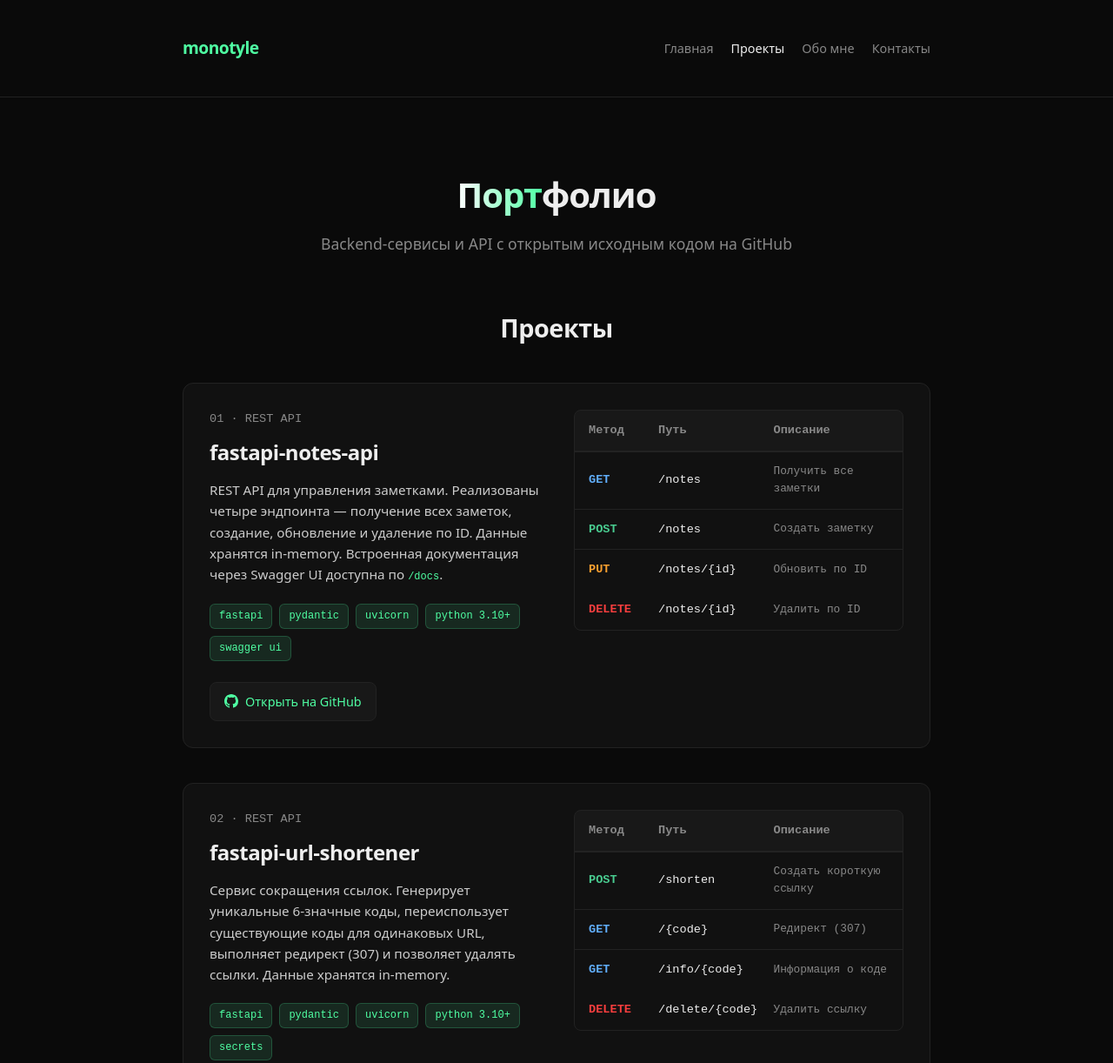
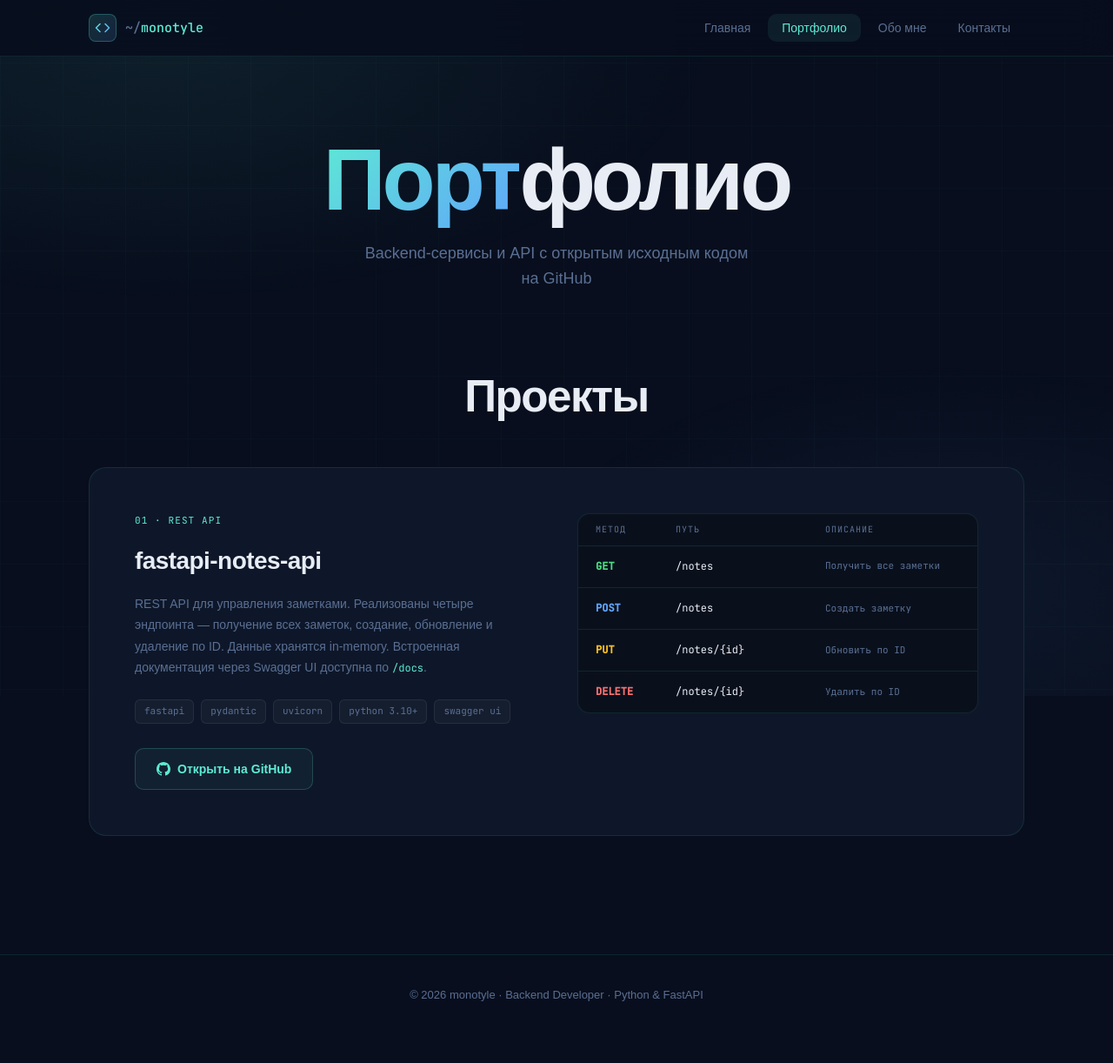
Before and after one commit to monotyle/portfolio, a plain HTML site: page portfolio.html in a window 1280 px wide. Shown: the top 1222 px of the page at 87% size. After the commit the page ends 1191 px from the top, so only its background shows below. Drawn offline with Linux system fonts and the light colour scheme; a web font is replaced by a local one.

Commit message:
Update portfolio.html

```diff
--- a/portfolio.html
+++ b/portfolio.html
@@ -3,127 +3,105 @@
 <head>
   <meta charset="UTF-8" />
   <meta name="viewport" content="width=device-width, initial-scale=1.0" />
-  <title>Портфолио | monotyle</title>
+  <title>Портфолио — monotyle</title>
+  <meta name="description" content="Портфолио monotyle — Backend-сервисы и API на Python и FastAPI." />
+  <link rel="canonical" href="https://monotyle.dev/portfolio.html" />
   <link rel="icon" type="image/svg+xml" href="favicon.svg" />
+  <link rel="preconnect" href="https://fonts.googleapis.com" />
+  <link rel="preconnect" href="https://fonts.gstatic.com" crossorigin />
+  <link href="https://fonts.googleapis.com/css2?family=Cabinet+Grotesk:wght@400;500;700;800;900&family=Satoshi:wght@400;500;700&family=JetBrains+Mono:wght@400;500&display=swap" rel="stylesheet" />
   <style>
-    :root {
-      --bg: #0a0a0a;
-      --card: #111;
-      --text: #eee;
-      --muted: #888;
-      --mint: #4fffa3;
-      --border: #222;
-      --font-mono: 'JetBrains Mono', monospace;
-    }
-    * { box-sizing: border-box; margin: 0; padding: 0; }
-    body {
-      background: var(--bg);
-      color: var(--text);
-      font-family: system-ui, -apple-system, sans-serif;
-      line-height: 1.6;
-    }
-    .container { max-width: 900px; margin: 0 auto; padding: 0 20px; }
-    a { color: var(--mint); text-decoration: none; transition: opacity 0.2s; }
-    a:hover { opacity: 0.8; }
+    :root{--bg:#080e1d;--card:#0e1729;--border:rgba(94,234,212,0.1);--text:#e8edf5;--muted:#5a6f93;--mint:#5eead4;--amber:#fbbf24;--blue:#60a5fa;}
+    *,*::before,*::after{box-sizing:border-box;margin:0;padding:0;}
+    html{scroll-behavior:smooth;}
+    body{background:var(--bg);color:var(--text);font-family:'Satoshi',sans-serif;line-height:1.6;overflow-x:hidden;}
+    .bg-mesh{position:fixed;inset:0;z-index:0;pointer-events:none;background:radial-gradient(ellipse 90% 70% at 15% 5%,rgba(94,234,212,0.08) 0%,transparent 55%),radial-gradient(ellipse 70% 60% at 85% 85%,rgba(96,165,250,0.07) 0%,transparent 55%);}
+    .bg-grid{position:fixed;inset:0;z-index:0;pointer-events:none;background-image:linear-gradient(rgba(94,234,212,0.025) 1px,transparent 1px),linear-gradient(90deg,rgba(94,234,212,0.025) 1px,transparent 1px);background-size:72px 72px;}
+    nav{position:fixed;top:0;left:0;right:0;z-index:100;background:rgba(8,14,29,0.85);backdrop-filter:blur(20px);border-bottom:1px solid var(--border);}
+    .nav-inner{max-width:1140px;margin:0 auto;padding:0 32px;height:64px;display:flex;align-items:center;justify-content:space-between;}
+    .logo{display:flex;align-items:center;gap:10px;font-family:'JetBrains Mono',monospace;font-size:15px;font-weight:500;text-decoration:none;color:var(--text);}
+    .logo-icon{width:32px;height:32px;border-radius:8px;background:linear-gradient(135deg,rgba(94,234,212,0.15),rgba(96,165,250,0.15));border:1px solid rgba(94,234,212,0.25);display:flex;align-items:center;justify-content:center;flex-shrink:0;}
+    .logo-text{color:var(--muted);}
+    .logo-name{color:var(--mint);}
+    .nav-links{display:flex;align-items:center;gap:4px;list-style:none;}
+    .nav-links a{font-size:14px;font-weight:500;color:var(--muted);text-decoration:none;padding:8px 16px;border-radius:10px;transition:all 0.2s;}
+    .nav-links a:hover{color:var(--text);background:rgba(94,234,212,0.07);}
+    .nav-links a.active{color:var(--mint);background:rgba(94,234,212,0.08);}
+    .nav-burger{display:none;background:none;border:none;color:var(--muted);cursor:pointer;padding:6px;}
+    .mobile-nav{display:none;flex-direction:column;gap:4px;padding:16px 24px 20px;background:rgba(8,14,29,0.97);border-bottom:1px solid var(--border);}
+    .mobile-nav.open{display:flex;}
+    .mobile-nav a{font-size:15px;font-weight:500;color:var(--muted);text-decoration:none;padding:12px 16px;border-radius:10px;transition:all 0.2s;}
+    .mobile-nav a:hover{color:var(--text);background:rgba(94,234,212,0.07);}
+    main{position:relative;z-index:1;}
+    .container{max-width:1140px;margin:0 auto;padding:0 32px;}
+    .section-title{font-family:'Cabinet Grotesk',sans-serif;font-size:clamp(32px,4vw,52px);font-weight:900;letter-spacing:-0.03em;color:var(--text);}
+    .card{background:var(--card);border:1px solid var(--border);border-radius:20px;transition:all 0.3s;position:relative;overflow:hidden;}
+    .card::before{content:'';position:absolute;top:0;left:0;right:0;height:1px;background:linear-gradient(90deg,transparent,var(--mint),transparent);opacity:0;transition:opacity 0.3s;}
+    .card:hover{border-color:rgba(94,234,212,0.2);box-shadow:0 24px 64px rgba(0,0,0,0.3);}
+    .card:hover::before{opacity:1;}
+    .stag{font-family:'JetBrains Mono',monospace;font-size:11px;color:var(--muted);background:rgba(255,255,255,0.03);border:1px solid rgba(255,255,255,0.07);padding:4px 10px;border-radius:6px;}
+    .reveal{opacity:0;transform:translateY(36px);transition:opacity 0.75s ease,transform 0.75s ease;}
+    .reveal.visible{opacity:1;transform:none;}
+    @keyframes fadeUp{from{opacity:0;transform:translateY(28px)}to{opacity:1;transform:none}}
 
-    /* Header */
-    header { padding: 40px 0; border-bottom: 1px solid var(--border); }
-    nav { display: flex; justify-content: space-between; align-items: center; }
-    .logo { font-weight: 700; font-size: 1.2rem; letter-spacing: -0.5px; }
-    .nav-links { display: flex; gap: 20px; font-size: 0.9rem; }
-    .nav-links a { color: var(--muted); }
-    .nav-links a:hover, .nav-links a.active { color: var(--text); }
+    .hero{padding:160px 0 80px;text-align:center;}
+    .hero h1{font-family:'Cabinet Grotesk',sans-serif;font-weight:900;font-size:clamp(52px,8vw,100px);line-height:0.93;letter-spacing:-0.04em;animation:fadeUp 0.7s 0.1s ease both;}
+    .hero h1 .grad{background:linear-gradient(135deg,var(--mint),var(--blue));-webkit-background-clip:text;-webkit-text-fill-color:transparent;background-clip:text;}
+    .hero-sub{margin:24px auto 0;font-size:18px;color:var(--muted);max-width:460px;animation:fadeUp 0.7s 0.2s ease both;}
 
-    /* Hero */
-    .hero { padding: 80px 0 60px; text-align: center; }
-    .hero h1 { font-size: 2.5rem; margin-bottom: 10px; letter-spacing: -1px; }
-    .grad { background: linear-gradient(90deg, #fff, var(--mint)); -webkit-background-clip: text; -webkit-text-fill-color: transparent; }
-    .hero-sub { color: var(--muted); font-size: 1.1rem; }
+    .proj{display:grid;grid-template-columns:1fr 1fr;gap:48px;align-items:start;padding:52px;margin-bottom:16px;}
+    .proj-num{font-family:'JetBrains Mono',monospace;font-size:11px;color:var(--mint);letter-spacing:0.1em;margin-bottom:16px;}
+    .proj-title{font-family:'Cabinet Grotesk',sans-serif;font-size:28px;font-weight:900;letter-spacing:-0.02em;margin-bottom:14px;}
+    .proj-desc{font-size:14px;color:var(--muted);line-height:1.75;margin-bottom:24px;}
+    .proj-link{display:inline-flex;align-items:center;gap:8px;font-size:14px;font-weight:700;color:var(--mint);text-decoration:none;padding:12px 24px;border-radius:10px;border:1px solid rgba(94,234,212,0.2);background:rgba(94,234,212,0.05);transition:all 0.25s;}
+    .proj-link:hover{background:rgba(94,234,212,0.1);transform:translateY(-2px);}
+    .ep-table{border:1px solid var(--border);border-radius:14px;overflow:hidden;background:rgba(0,0,0,0.3);}
+    .ep-header{display:grid;grid-template-columns:80px 160px 1fr;gap:12px;padding:10px 20px;border-bottom:1px solid var(--border);font-family:'JetBrains Mono',monospace;font-size:10px;color:var(--muted);letter-spacing:0.1em;text-transform:uppercase;}
+    .ep-row{display:grid;grid-template-columns:80px 160px 1fr;gap:12px;padding:14px 20px;border-bottom:1px solid var(--border);font-family:'JetBrains Mono',monospace;font-size:12px;align-items:center;transition:background 0.15s;}
+    .ep-row:last-child{border-bottom:none;}
+    .ep-row:hover{background:rgba(94,234,212,0.04);}
+    .m-get{color:#4ade80;font-weight:600;}
+    .m-post{color:#60a5fa;font-weight:600;}
+    .m-put{color:var(--amber);font-weight:600;}
+    .m-del{color:#f87171;font-weight:600;}
+    .ep-path{color:var(--text);}
+    .ep-desc{color:var(--muted);font-size:11px;}
 
-    /* Projects */
-    section { padding: 60px 0; }
-    .section-title { font-size: 1.8rem; margin-bottom: 40px; text-align: center; letter-spacing: -0.5px; }
-
-    .card.proj {
-      background: var(--card);
-      border: 1px solid var(--border);
-      border-radius: 12px;
-      padding: 30px;
-      margin-bottom: 40px;
-      display: grid;
-      grid-template-columns: 1fr 1fr;
-      gap: 40px;
-      transition: transform 0.2s, border-color 0.2s;
-    }
-    .card.proj:hover { transform: translateY(-2px); border-color: var(--mint); }
-
-    .proj-num { color: var(--muted); font-size: 0.85rem; margin-bottom: 8px; font-family: var(--font-mono); }
-    .proj-title { font-size: 1.5rem; margin-bottom: 12px; letter-spacing: -0.5px; }
-    .proj-desc { color: #ccc; margin-bottom: 20px; font-size: 0.95rem; }
-
-    .tags { display: flex; gap: 8px; flex-wrap: wrap; margin-bottom: 24px; }
-    .stag {
-      background: rgba(79, 255, 163, 0.1);
-      color: var(--mint);
-      padding: 4px 10px;
-      border-radius: 6px;
-      font-size: 0.75rem;
-      font-family: var(--font-mono);
-      border: 1px solid rgba(79, 255, 163, 0.2);
-    }
-
-    .proj-link {
-      display: inline-flex;
-      align-items: center;
-      gap: 8px;
-      font-weight: 500;
-      font-size: 0.9rem;
-      border: 1px solid var(--border);
-      padding: 10px 16px;
-      border-radius: 8px;
-      background: rgba(255,255,255,0.03);
-    }
-    .proj-link:hover { background: rgba(255,255,255,0.08); border-color: var(--mint); }
-
-    /* API Table */
-    .ep-table { display: flex; flex-direction: column; gap: 0; border: 1px solid var(--border); border-radius: 8px; overflow: hidden; }
-    .ep-header, .ep-row { display: grid; grid-template-columns: 80px 1fr 1fr; padding: 12px 16px; font-size: 0.85rem; font-family: var(--font-mono); }
-    .ep-header { background: rgba(255,255,255,0.03); font-weight: 600; color: var(--muted); border-bottom: 1px solid var(--border); }
-    .ep-row { border-top: 1px solid var(--border); align-items: center; }
-    .ep-row:last-child { border-top: none; }
-    .ep-row:hover { background: rgba(255,255,255,0.02); }
-
-    .m-get { color: #61affe; font-weight: 700; }
-    .m-post { color: #49cc90; font-weight: 700; }
-    .m-put { color: #fca130; font-weight: 700; }
-    .m-del { color: #f93e3e; font-weight: 700; }
-    .ep-path { color: var(--text); }
-    .ep-desc { color: var(--muted); font-size: 0.8rem; }
-
-    @media (max-width: 768px) {
-      .card.proj { grid-template-columns: 1fr; gap: 24px; }
-      .ep-header, .ep-row { grid-template-columns: 70px 1fr; }
-      .ep-header span:last-child, .ep-row span:last-child { display: none; }
-    }
-
-    footer { text-align: center; padding: 40px 0; color: var(--muted); font-size: 0.85rem; border-top: 1px solid var(--border); margin-top: 60px; }
+    footer{border-top:1px solid var(--border);padding:36px;text-align:center;position:relative;z-index:1;}
+    footer p{font-size:13px;color:var(--muted);}
+    @media(max-width:768px){.nav-links{display:none;}.nav-burger{display:block;}.container{padding:0 20px;}.proj{grid-template-columns:1fr;gap:28px;padding:32px;}.ep-header{display:none;}.ep-row{grid-template-columns:70px 1fr;}.ep-desc{display:none;}}
   </style>
 </head>
 <body>
-
-  <header>
-    <div class="container">
+<div class="bg-mesh"></div>
+<div class="bg-grid"></div>
 <nav>
-        <a href="index.html" class="logo">monotyle</a>
-        <div class="nav-links">
-          <a href="index.html">Главная</a>
-          <a href="portfolio.html" class="active">Проекты</a>
-          <a href="about.html">Обо мне</a>
-          <a href="contacts.html">Контакты</a>
+  <div class="nav-inner">
+    <a href="index.html" class="logo">
+      <div class="logo-icon">
+        <svg width="18" height="18" viewBox="0 0 24 24" fill="none" stroke-width="2" stroke-linecap="round" stroke-linejoin="round">
+          <polyline points="16 18 22 12 16 6" stroke="url(#g1)"/>
+          <polyline points="8 6 2 12 8 18" stroke="url(#g2)"/>
+          <defs>
+            <linearGradient id="g1" x1="0" y1="0" x2="24" y2="24" gradientUnits="userSpaceOnUse"><stop stop-color="#5eead4"/><stop offset="1" stop-color="#60a5fa"/></linearGradient>
+            <linearGradient id="g2" x1="0" y1="0" x2="24" y2="24" gradientUnits="userSpaceOnUse"><stop stop-color="#5eead4"/><stop offset="1" stop-color="#60a5fa"/></linearGradient>
+          </defs>
+        </svg>
+      </div>
+      <span><span class="logo-text">~/</span><span class="logo-name">monotyle</span></span>
+    </a>
+    <button class="nav-burger" id="burger"><svg width="22" height="22" fill="none" stroke="currentColor" stroke-width="2" viewBox="0 0 24 24"><path d="M4 6h16M4 12h16M4 18h16"/></svg></button>
+    <ul class="nav-links">
+      <li><a href="index.html" data-nav="index.html">Главная</a></li>
+      <li><a href="portfolio.html" data-nav="portfolio.html">Портфолио</a></li>
+      <li><a href="about.html" data-nav="about.html">Обо мне</a></li>
+      <li><a href="contacts.html" data-nav="contacts.html">Контакты</a></li>
+    </ul>
+  </div>
+  <div class="mobile-nav" id="mobile-nav">
+    <a href="index.html">Главная</a><a href="portfolio.html">Портфолио</a><a href="about.html">Обо мне</a><a href="contacts.html">Контакты</a>
   </div>
 </nav>
-    </div>
-  </header>
 
 <main>
   <section class="hero">
@@ -135,23 +113,15 @@
 
   <section style="padding:0 0 120px;">
     <div class="container">
-        <div style="text-align:center;margin-bottom:40px;">
+      <div style="text-align:center;margin-bottom:40px;" class="reveal">
         <h2 class="section-title">Проекты</h2>
       </div>
-
-        <!-- Проект 1: Notes API -->
-        <div class="card proj">
+      <div class="card proj reveal">
         <div>
           <p class="proj-num">01 · REST API</p>
           <h3 class="proj-title">fastapi-notes-api</h3>
           <p class="proj-desc">REST API для управления заметками. Реализованы четыре эндпоинта — получение всех заметок, создание, обновление и удаление по ID. Данные хранятся in-memory. Встроенная документация через Swagger UI доступна по <code style="font-family:'JetBrains Mono',monospace;font-size:12px;color:var(--mint);">/docs</code>.</p>
-            <div class="tags">
-              <span class="stag">fastapi</span>
-              <span class="stag">pydantic</span>
-              <span class="stag">uvicorn</span>
-              <span class="stag">python 3.10+</span>
-              <span class="stag">swagger ui</span>
-            </div>
+          <div style="display:flex;gap:8px;flex-wrap:wrap;margin-bottom:28px;"><span class="stag">fastapi</span><span class="stag">pydantic</span><span class="stag">uvicorn</span><span class="stag">python 3.10+</span><span class="stag">swagger ui</span></div>
           <a href="https://github.com/monotyle/fastapi-notes-api" target="_blank" class="proj-link">
             <svg width="16" height="16" fill="currentColor" viewBox="0 0 24 24"><path d="M12 0C5.37 0 0 5.37 0 12c0 5.31 3.435 9.795 8.205 11.385.6.105.825-.255.825-.57 0-.285-.015-1.23-.015-2.235-3.015.555-3.795-.735-4.035-1.41-.135-.345-.72-1.41-1.23-1.695-.42-.225-1.02-.78-.015-.795.945-.015 1.62.87 1.845 1.23 1.08 1.815 2.805 1.305 3.495.99.105-.78.42-1.305.765-1.605-2.67-.3-5.46-1.335-5.46-5.925 0-1.305.465-2.385 1.23-3.225-.12-.3-.54-1.53.12-3.18 0 0 1.005-.315 3.3 1.23.96-.27 1.98-.405 3-.405s2.04.135 3 .405c2.295-1.56 3.3-1.23 3.3-1.23.66 1.65.24 2.88.12 3.18.765.84 1.23 1.905 1.23 3.225 0 4.605-2.805 5.625-5.475 5.925.435.375.81 1.095.81 2.22 0 1.605-.015 2.895-.015 3.3 0 .315.225.69.825.57A12.02 12.02 0 0 0 24 12c0-6.63-5.37-12-12-12z"/></svg>
             Открыть на GitHub
@@ -167,45 +137,18 @@
           </div>
         </div>
       </div>
-
-        <!-- Проект 2: URL Shortener -->
-        <div class="card proj">
-          <div>
-            <p class="proj-num">02 · REST API</p>
-            <h3 class="proj-title">fastapi-url-shortener</h3>
-            <p class="proj-desc">Сервис сокращения ссылок. Генерирует уникальные 6-значные коды, переиспользует существующие коды для одинаковых URL, выполняет редирект (307) и позволяет удалять ссылки. Данные хранятся in-memory.</p>
-            <div class="tags">
-              <span class="stag">fastapi</span>
-              <span class="stag">pydantic</span>
-              <span class="stag">uvicorn</span>
-              <span class="stag">python 3.10+</span>
-              <span class="stag">secrets</span>
-            </div>
-            <a href="https://github.com/monotyle/fastapi-url-shortener" target="_blank" class="proj-link">
-              <svg width="16" height="16" fill="currentColor" viewBox="0 0 24 24"><path d="M12 0C5.37 0 0 5.37 0 12c0 5.31 3.435 9.795 8.205 11.385.6.105.825-.255.825-.57 0-.285-.015-1.23-.015-2.235-3.015.555-3.795-.735-4.035-1.41-.135-.345-.72-1.41-1.23-1.695-.42-.225-1.02-.78-.015-.795.945-.015 1.62.87 1.845 1.23 1.08 1.815 2.805 1.305 3.495.99.105-.78.42-1.305.765-1.605-2.67-.3-5.46-1.335-5.46-5.925 0-1.305.465-2.385 1.23-3.225-.12-.3-.54-1.53.12-3.18 0 0 1.005-.315 3.3 1.23.96-.27 1.98-.405 3-.405s2.04.135 3 .405c2.295-1.56 3.3-1.23 3.3-1.23.66 1.65.24 2.88.12 3.18.765.84 1.23 1.905 1.23 3.225 0 4.605-2.805 5.625-5.475 5.925.435.375.81 1.095.81 2.22 0 1.605-.015 2.895-.015 3.3 0 .315.225.69.825.57A12.02 12.02 0 0 0 24 12c0-6.63-5.37-12-12-12z"/></svg>
-              Открыть на GitHub
-            </a>
-          </div>
-          <div>
-            <div class="ep-table">
-              <div class="ep-header"><span>Метод</span><span>Путь</span><span>Описание</span></div>
-              <div class="ep-row"><span class="m-post">POST</span><span class="ep-path">/shorten</span><span class="ep-desc">Создать короткую ссылку</span></div>
-              <div class="ep-row"><span class="m-get">GET</span><span class="ep-path">/{code}</span><span class="ep-desc">Редирект (307)</span></div>
-              <div class="ep-row"><span class="m-get">GET</span><span class="ep-path">/info/{code}</span><span class="ep-desc">Информация о коде</span></div>
-              <div class="ep-row"><span class="m-del">DELETE</span><span class="ep-path">/delete/{code}</span><span class="ep-desc">Удалить ссылку</span></div>
-            </div>
-          </div>
-        </div>
-
     </div>
   </section>
 </main>
 
-  <footer>
-    <div class="container">
-      <p>&copy; 2026 monotyle. All rights reserved.</p>
-    </div>
-  </footer>
+<footer><p>© 2026 monotyle · Backend Developer · Python & FastAPI</p></footer>
 
+<script>
+  document.getElementById('burger').addEventListener('click',()=>document.getElementById('mobile-nav').classList.toggle('open'));
+  const page=location.pathname.split('/').pop()||'index.html';
+  document.querySelectorAll('[data-nav]').forEach(a=>{if(a.dataset.nav===page)a.classList.add('active');});
+  const obs=new IntersectionObserver(e=>e.forEach(x=>{if(x.isIntersecting)x.target.classList.add('visible');}),{threshold:0.1});
+  document.querySelectorAll('.reveal').forEach(el=>obs.observe(el));
+</script>
 </body>
 </html>
```
Lines whose indentation alone changed are shown as unchanged.
